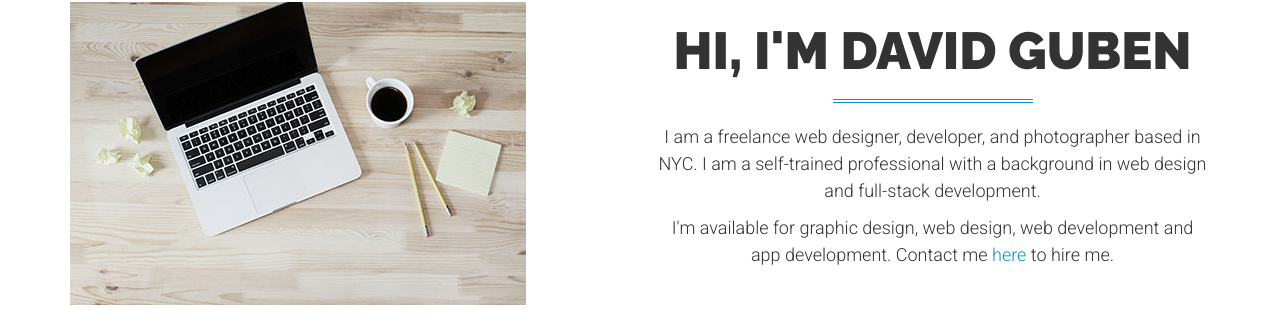
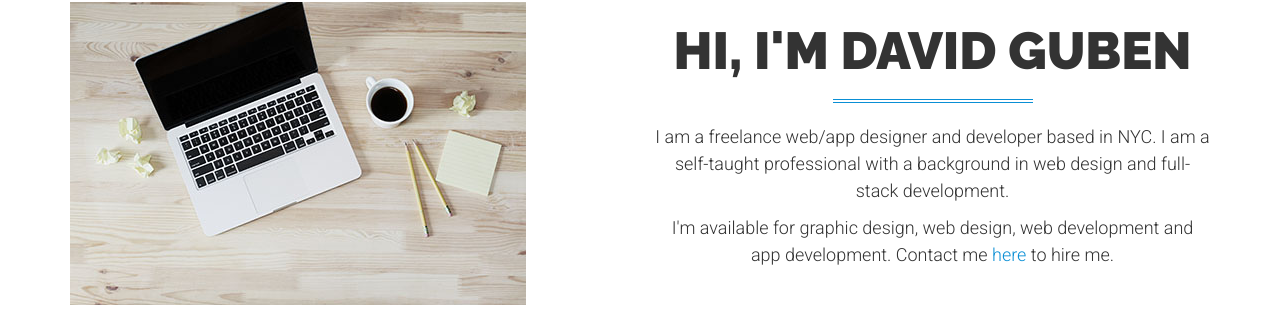
Before and after one commit to DavidGuben/Portfolio2016, a PHP site: page / in a window 1280 px wide. Shown: the part 898-1217 px from the top of the page. Run offline with PHP 8.4, Linux system fonts and the light colour scheme.

Commit message:
fixing about copy

```diff
--- a/index.php
+++ b/index.php
@@ -110,7 +110,7 @@
                 <div class="col-md-6 text-center">
                     <h1>Hi, I'm David Guben</h1>
                     <hr class="colored">
-                    <p>I am a freelance web designer, developer, and photographer based in NYC. I am a self-trained professional with a background in web design and full-stack development.</p>
+                    <p>I am a freelance web/app designer and developer based in NYC. I am a self-taught professional with a background in web design and full-stack development.</p>
                     <p>I'm available for graphic design, web design, web development and app development. Contact me <a class="page-scroll" href="#contact">here</a> to hire me.</p>
                 </div>
             </div>
```
